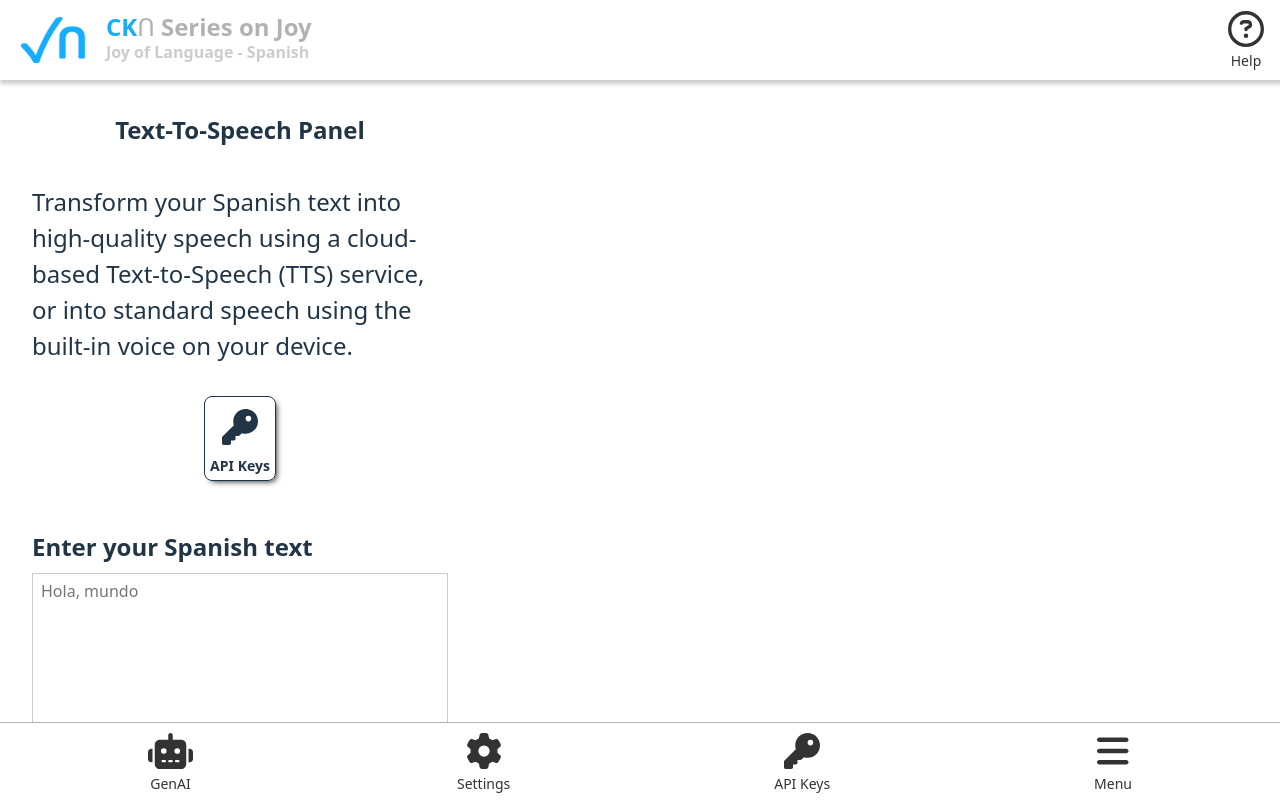
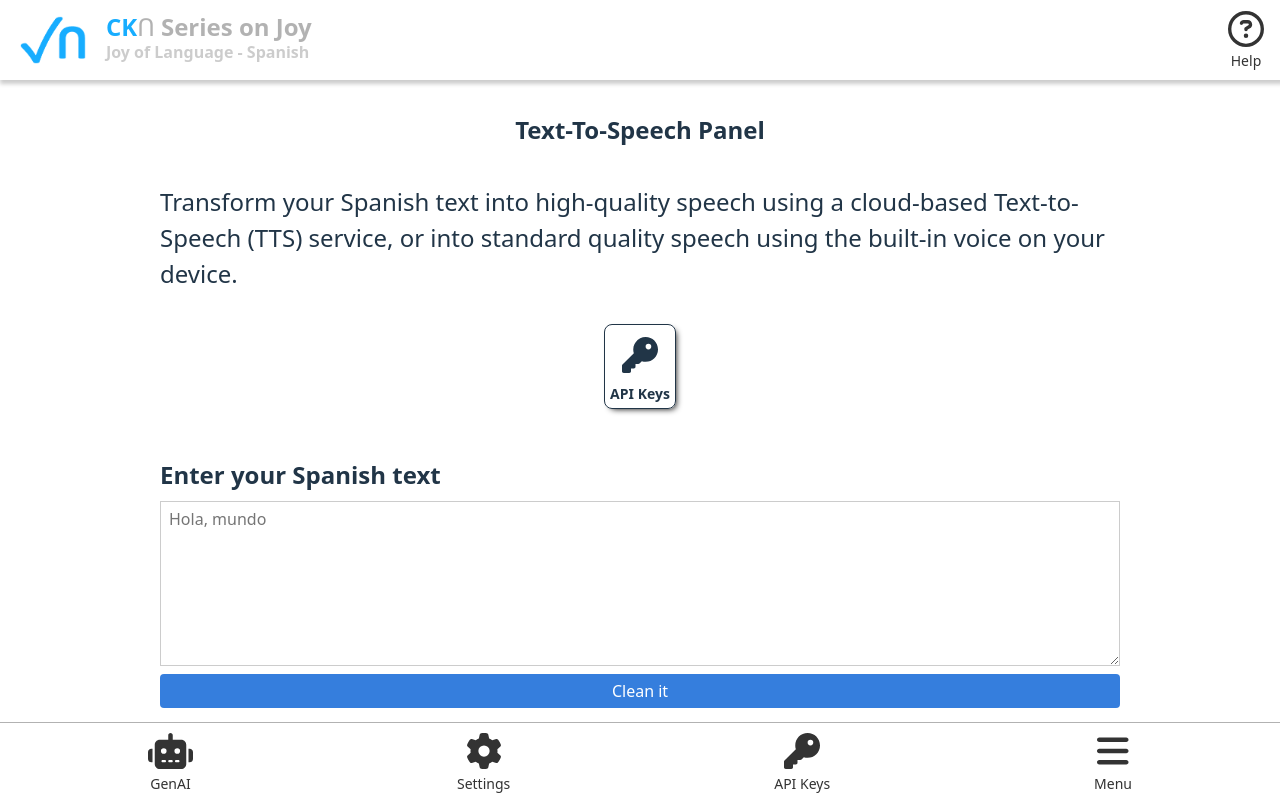
Before and after one commit to raileym/konnexions-social, a React (Vite) app: page / in a window 1280 px wide. Built offline with nearby package versions, Linux system fonts and the light colour scheme.

Commit message:
Have set min-width and max-width values.

```diff
--- a/src/App.scss
+++ b/src/App.scss
@@ -32,7 +32,7 @@ html, body, #root {
 }
 
 html {
-  max-width: 30em;
+  // max-width: 30em;
 }
 
 a {
@@ -48,7 +48,7 @@ body {
   margin: 0;
   display: flex;
   place-items: center;
-  min-width: 320px;
+  // min-width: 320px;
   min-height: 100vh;
   background-color: white
 }
--- a/src/App.tsx
+++ b/src/App.tsx
@@ -71,7 +71,7 @@ const App: React.FC = () => {
 
   return (
     <>
-      <div className="relative w-100 min-vh-100 overflow-hidden bg-light-gray">
+      <div className="mw6X max-w6 min-w5 flexX justify-centerX relative w-100 center min-vh-100 overflow-hidden bg-light-gray">
         <PanelHome />
         <PanelKeys />
         <PanelSettings />
--- a/src/components/PanelHome.tsx
+++ b/src/components/PanelHome.tsx
@@ -111,14 +111,9 @@ export default function PanelHome() {
   const headline = (
     <div>
       <p className="pa0 ma0">
-      Transform your Spanish text into high-quality speech using a cloud-based Text-to-Speech (TTS) service, or into standard speech using the built-in voice on your device.
+      Transform your Spanish text into high-quality speech using a cloud-based Text-to-Speech (TTS) service, or into standard quality speech using the built-in voice on your device.
       </p>
       <div className="flex justify-center w-100 mv4">
-        {/* <div className="shadow-black-medium db items-center tc ba pa1 w-20 f2 br3" style={{width: "2em"}}>
-          <FontAwesomeIcon icon={faKey} />
-          <div className="f6 mt0 b">API Keys</div>
-        </div> */}
-
         <div
           className="shadow-black-medium db items-center tc ba pa1 w-20 f2 br3 pointer"
           style={{ width: '2em' }}
--- a/src/scss/tachyons.scss
+++ b/src/scss/tachyons.scss
@@ -42,11 +42,13 @@ $breaks: 1200, 1100, 1000, 900, 800, 700, 600, 500, 400;
     }
 }
 
-$width-details: 1rem, 2rem, 4rem, 8rem, 16rem;
+$width-details: 1rem, 2rem, 4rem, 8rem, 16rem, 32rem, 64rem;
 @each $width in $width-details {
     $i: index($width-details, $width)-1;
     .min-w#{$i} { min-width: $width; }
     .min-h#{$i} { min-height: $width; }
+    .max-w#{$i} { max-width: $width; }
+    .max-h#{$i} { max-height: $width; }
 }
 
 @for $i from 1 through 8 {
```
